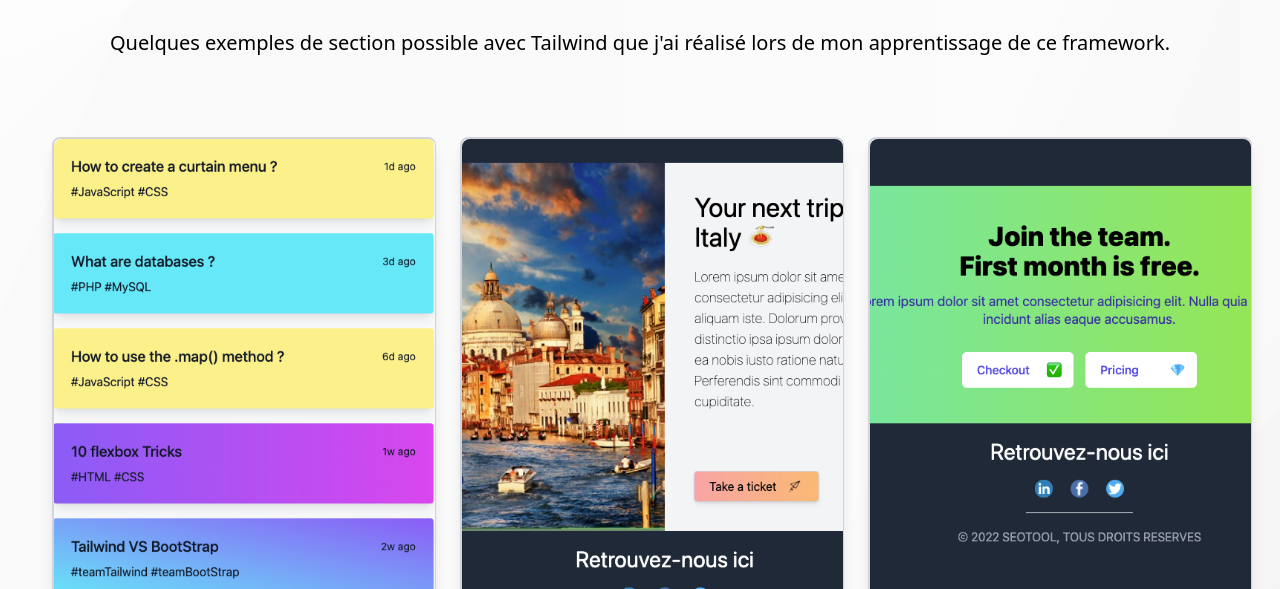
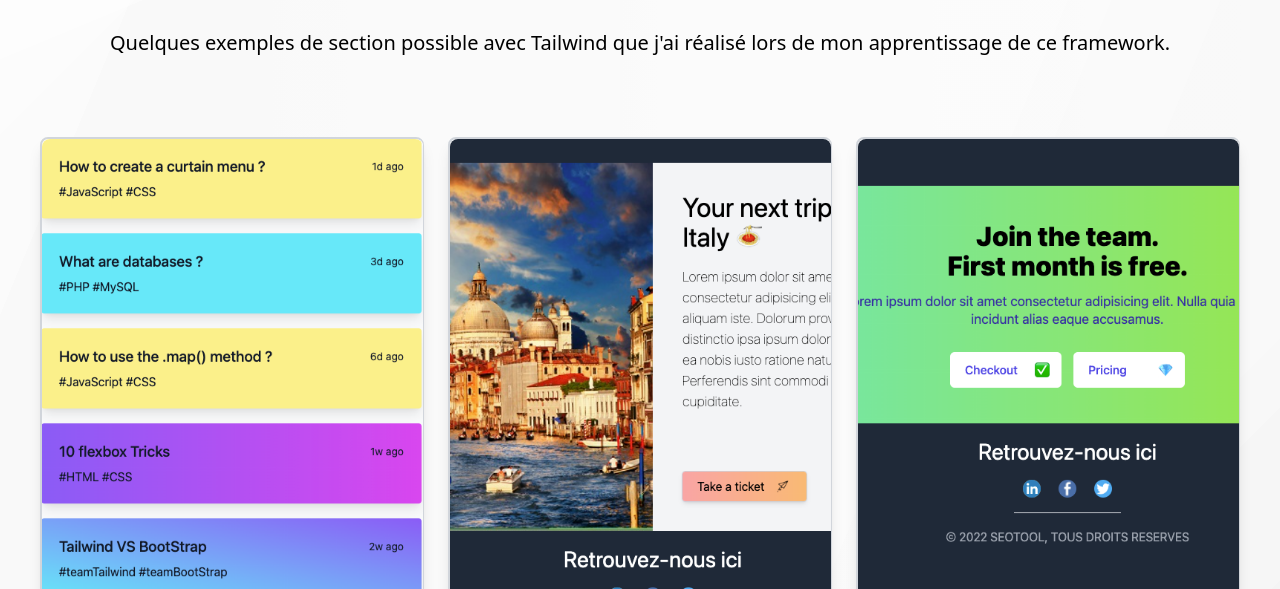
Before and after one commit to D4vyM/davy, a website: page templates/templatesTailwind.html in a window 1280 px wide. Shown: the part 211-800 px from the top of the page. Drawn offline with nearby package versions, Linux system fonts and the light colour scheme; files that its build step writes are made by us from their sources.

Commit message:
Update templatesTailwind.html

```diff
--- a/templates/templatesTailwind.html
+++ b/templates/templatesTailwind.html
@@ -48,7 +48,7 @@
 
     <!--Carte 1-->
     <a href="blog.html">
-  <div class="mt-10 ml-6 min-h-500 border-2 border-gray-300 hover:border-purple-500 border-r rounded-lg shadow-lg bg-white max-w-sm">
+  <div class="mt-10 min-h-500 border-2 border-gray-300 hover:border-purple-500 border-r rounded-lg shadow-lg bg-white max-w-sm">
       <img class="rounded-t-lg" src="imagesTemplates/listeblog.png" alt="blog"/>
     <div class="p-6">
       <h5 class="text-gray-900 text-center text-xl font-medium mb-2">
```
